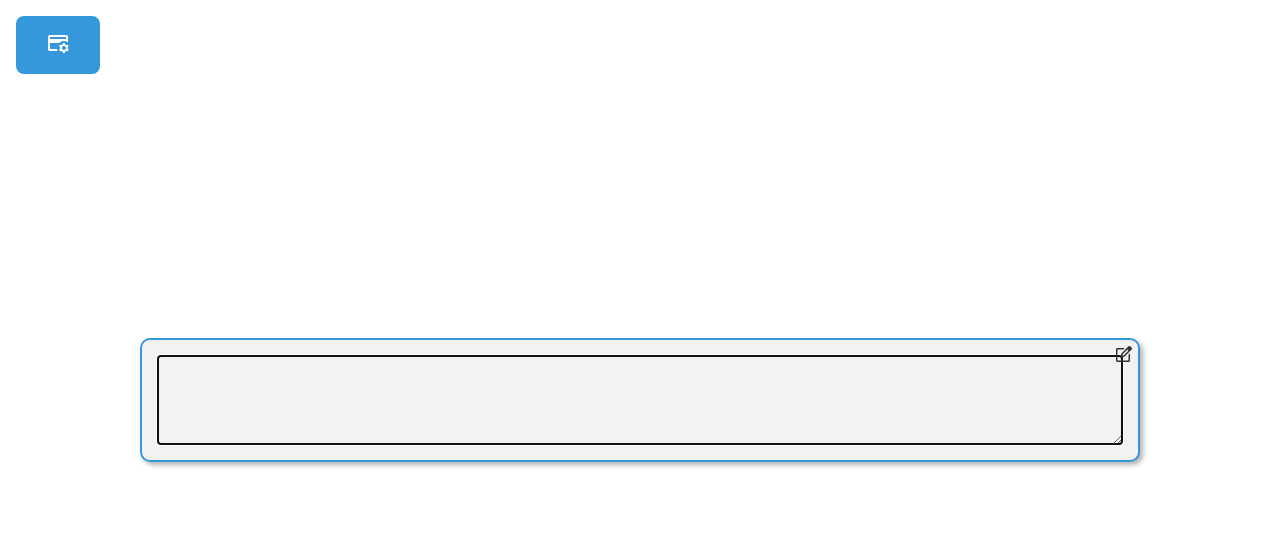
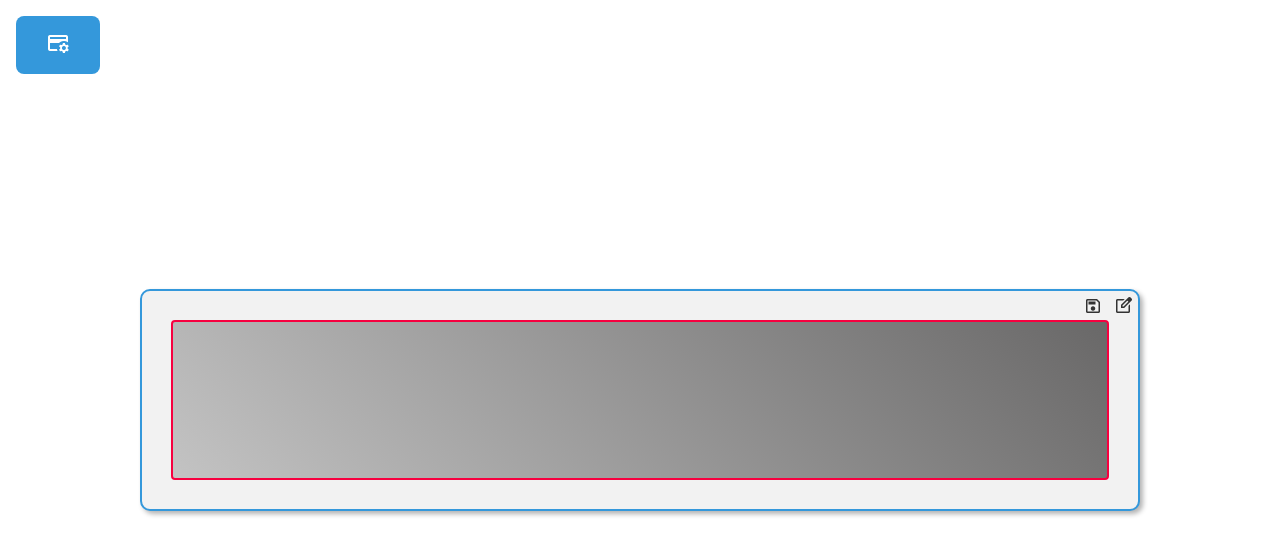
Before and after one commit to jonatansegovia/JS-asker, a React (Vite) app: page / in a window 1280 px wide. Both pictures are taken after a click on the element "Edit_square". Shown: the top 554 px of the page. Built offline with nearby package versions, Linux system fonts and the light colour scheme; no server answers; the database is empty.

Commit message:
refactor (styles): to match edit mode necessities

```diff
--- a/src/components/Card/Card.css
+++ b/src/components/Card/Card.css
@@ -33,3 +33,49 @@
     transform: rotate(360deg);
   }
 }
+
+.front {
+  background-color: #f2f2f2;
+  border-radius: 10px;
+  border: 2px solid #3498db;
+  box-shadow: 3px 3px 5px rgba(0, 0, 0, 0.3);
+  color: #333;
+  max-width: 1000px;
+  text-align: center;
+}
+
+.back {
+  align-items: center;
+  background-color: rgb(64, 143, 255);
+  border-radius: 10px;
+  border: 2px solid #f2f2f2;
+  box-shadow: 3px 3px 5px rgba(0, 0, 0, 0.3);
+  color: rgb(255, 255, 255);
+  display: flex;
+  justify-content: center;
+  max-width: 1000px;
+  text-align: center;
+  width: 100%;
+}
+
+.front,
+.back {
+  backface-visibility: hidden;
+  padding: 1.8rem;
+  position: relative;
+  width: 100%;
+}
+
+.front .material-symbols-outlined,
+.back .material-symbols-outlined {
+  font-size: 20px;
+  padding: 5px;
+  position: absolute;
+  right: 0;
+  top: 0;
+}
+
+.front .material-symbols-outlined.save,
+.back .material-symbols-outlined.save {
+  right: 30px;
+}
--- a/src/components/Icon/Icon.styled.css
+++ b/src/components/Icon/Icon.styled.css
@@ -1,6 +1,5 @@
 .material-symbols-outlined {
   transition: color 0.2s ease-in-out;
-  z-index: 1;
 }
 
 .material-symbols-outlined:hover {
--- a/src/components/Icon/Icon.tsx
+++ b/src/components/Icon/Icon.tsx
@@ -11,15 +11,26 @@ interface IconProps {
 const Icon = ({ iconName }: IconProps) => {
   const { setEditMode, editMode } = useContext(Context);
 
-  const handleClick = (e: MouseEvent<HTMLSpanElement>) => {
-    if (iconName !== 'edit_square') return;
+  const isSave = iconName === 'save';
+  const isEdit = iconName === 'edit_square';
 
+  const handleClick = (e: React.MouseEvent<HTMLSpanElement>) => {
     e.stopPropagation();
-    setEditMode(!editMode);
+
+    if (isEdit || isSave) {
+      setEditMode(!editMode);
+
+      if (isSave) {
+        console.log('saved');
+      }
+    }
   };
 
   return (
-    <span className="material-symbols-outlined" onClick={(e) => handleClick(e)}>
+    <span
+      className={`material-symbols-outlined ${isSave ? 'save' : ''}`}
+      onClick={handleClick}
+    >
       {iconName}
     </span>
   );
--- a/src/components/Item/Item.styled.css
+++ b/src/components/Item/Item.styled.css
@@ -1,56 +1,50 @@
-.front {
-  background-color: #f2f2f2;
-  border-radius: 10px;
-  border: 2px solid #3498db;
-  box-shadow: 3px 3px 5px rgba(0, 0, 0, 0.3);
-  color: #333;
-  max-width: 1000px;
-  text-align: center;
-}
-
-.back {
-  align-items: center;
-  background-color: rgb(64, 143, 255);
-  border-radius: 10px;
-  border: 2px solid #3498db;
-  box-shadow: 3px 3px 5px rgba(0, 0, 0, 0.3);
-  color: rgb(255, 255, 255);
-  display: flex;
-  justify-content: center;
-  max-width: 1000px;
+.front > .inner-text,
+.back > .inner-text {
+  font-size: 24px;
+  padding: 1rem;
   text-align: center;
   width: 100%;
 }
 
-.front,
-.back {
-  backface-visibility: hidden;
-  padding: 1rem;
-  position: relative;
-  width: 100%;
-}
-
-.front > textarea,
-.back > textarea {
+.front > .inner-area,
+.back > .inner-area {
   background: inherit;
   border: none;
   color: inherit;
   display: block;
+  font-size: 24px;
+  padding: 1rem;
+  resize: none;
+  text-align: center;
   width: 100%;
-  text-align: center;
 }
 
-.front .material-symbols-outlined,
-.back .material-symbols-outlined {
-  font-size: 20px;
-  padding: 5px;
-  position: absolute;
-  right: 0;
-  top: 0;
+.back .inner-area:focus-visible,
+.front .inner-area:focus-visible {
+  background: linear-gradient(45deg, #c3c3c3, #696868);
+  border: 2px solid #f7003f;
+  border-radius: 4px;
+  color: #ffffff;
+  outline: none;
+  min-height: 10rem;
+  padding: 1rem;
 }
 
-.front .inner-text,
-.back .inner-text {
-  font-size: 24px;
-  padding: 1rem;
+::-webkit-scrollbar {
+  width: 10px;
 }
+
+::-webkit-scrollbar-track {
+  background: #f1f1f1;
+  border-radius: 5px;
+  border: 0.1px solid gray;
+}
+
+::-webkit-scrollbar-thumb {
+  background: #888;
+  border-radius: 5px;
+}
+
+::-webkit-scrollbar-thumb:hover {
+  background: #555;
+}
--- a/src/components/Item/Item.tsx
+++ b/src/components/Item/Item.tsx
@@ -28,7 +28,7 @@ const Item = ({ edit, name, handleClick, handleEditMode, text }: Item) => {
     <div className={name} onClick={handleClick}>
       {edit ? (
         <textarea
-          className="inner-text"
+          className="inner-area"
           disabled={!edit}
           onChange={(e) => setInnerText(e.target.value)}
           onBlur={() => handleEditMode(!edit)}
@@ -44,7 +44,8 @@ const Item = ({ edit, name, handleClick, handleEditMode, text }: Item) => {
           {innerText}
         </p>
       )}
-      <Icon iconName="edit_square" />
+      <Icon iconName={'edit_square'} />
+      {edit && <Icon iconName={'save'} />}
     </div>
   );
 };
```
